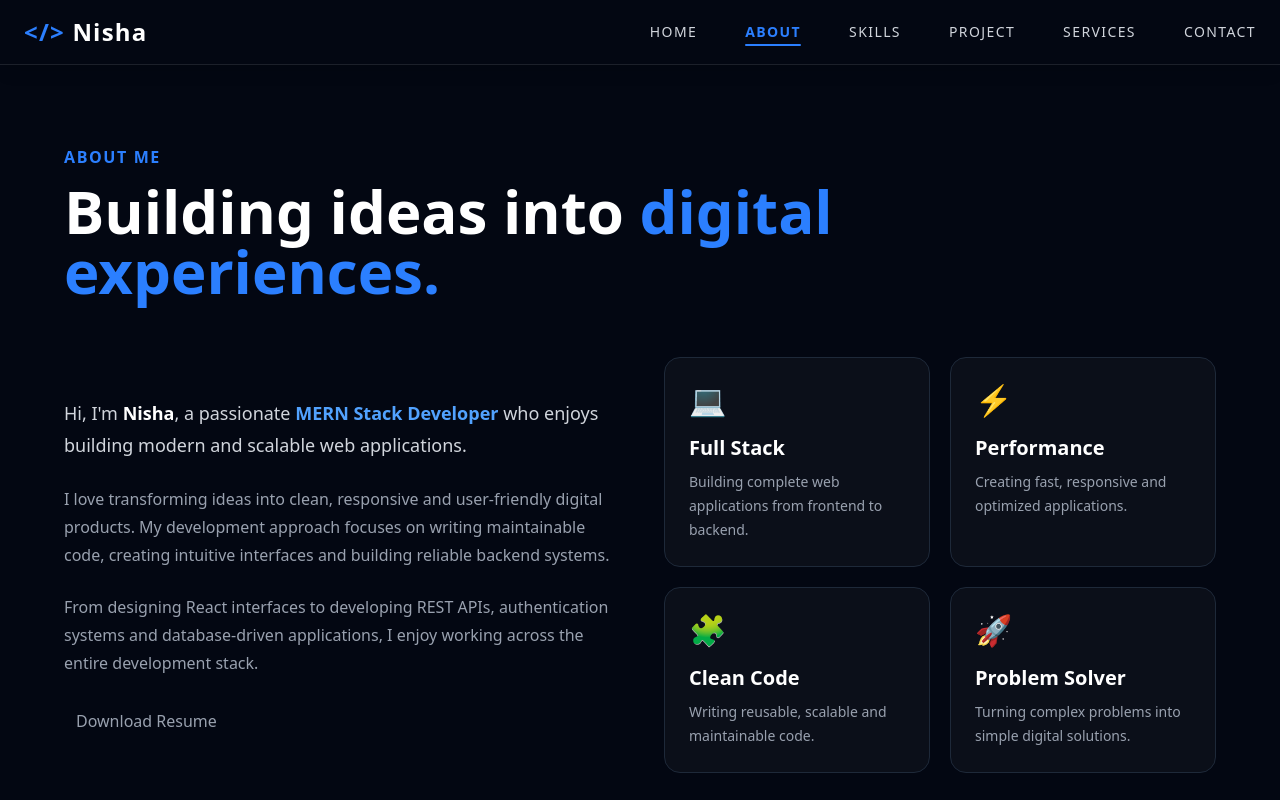
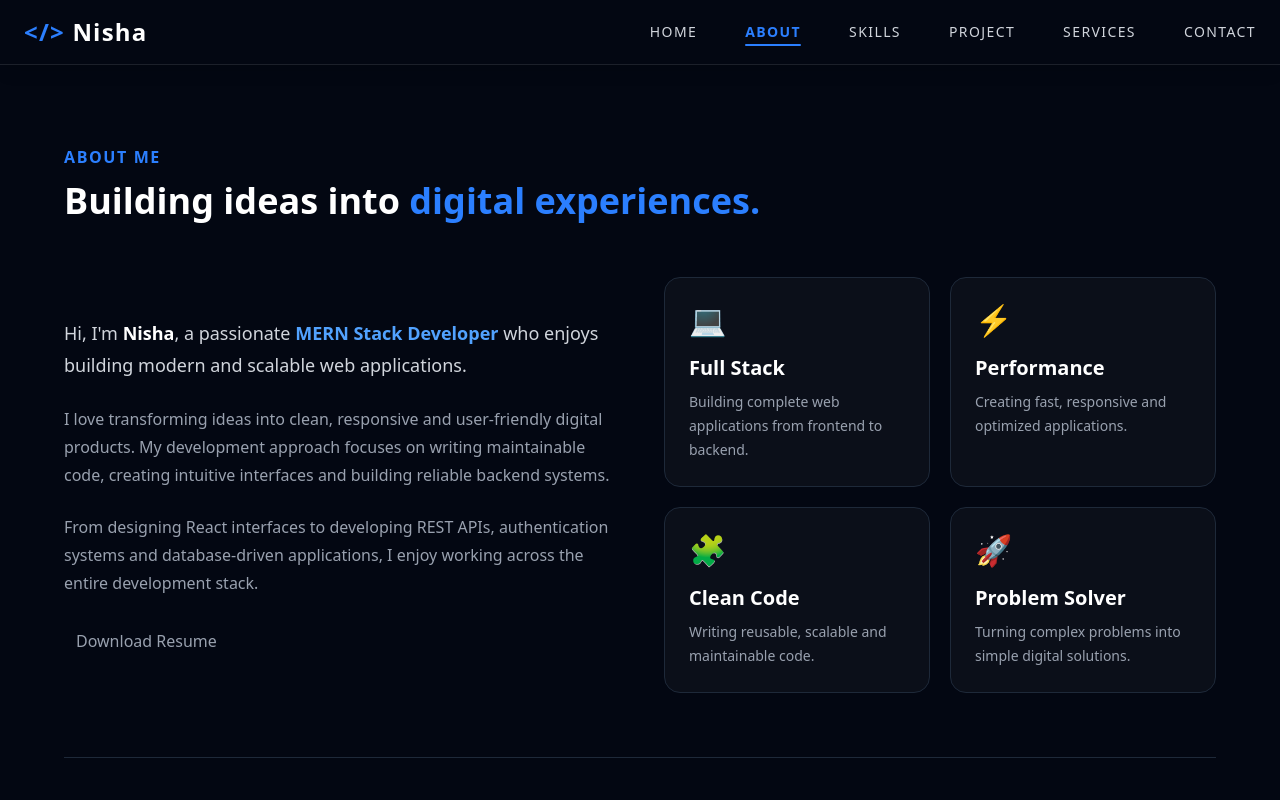
Before and after one commit to Lets-nisha/portfolio-com-n95, a React (Vite) app: page /about in a window 1280 px wide. Shown: the top 800 px of the page. Built offline with nearby package versions, Linux system fonts and the light colour scheme.

Commit message:
Change heading size in About page

```diff
--- a/src/pages/About.jsx
+++ b/src/pages/About.jsx
@@ -13,7 +13,7 @@ const About = () => {
             About Me
           </p>
 
-          <h2 className="text-4xl md:text-6xl font-bold">
+          <h2 className="text-2xl md:text-4xl font-bold">
             Building ideas into{" "}
             <span className="text-blue-500">
               digital experiences.
```
